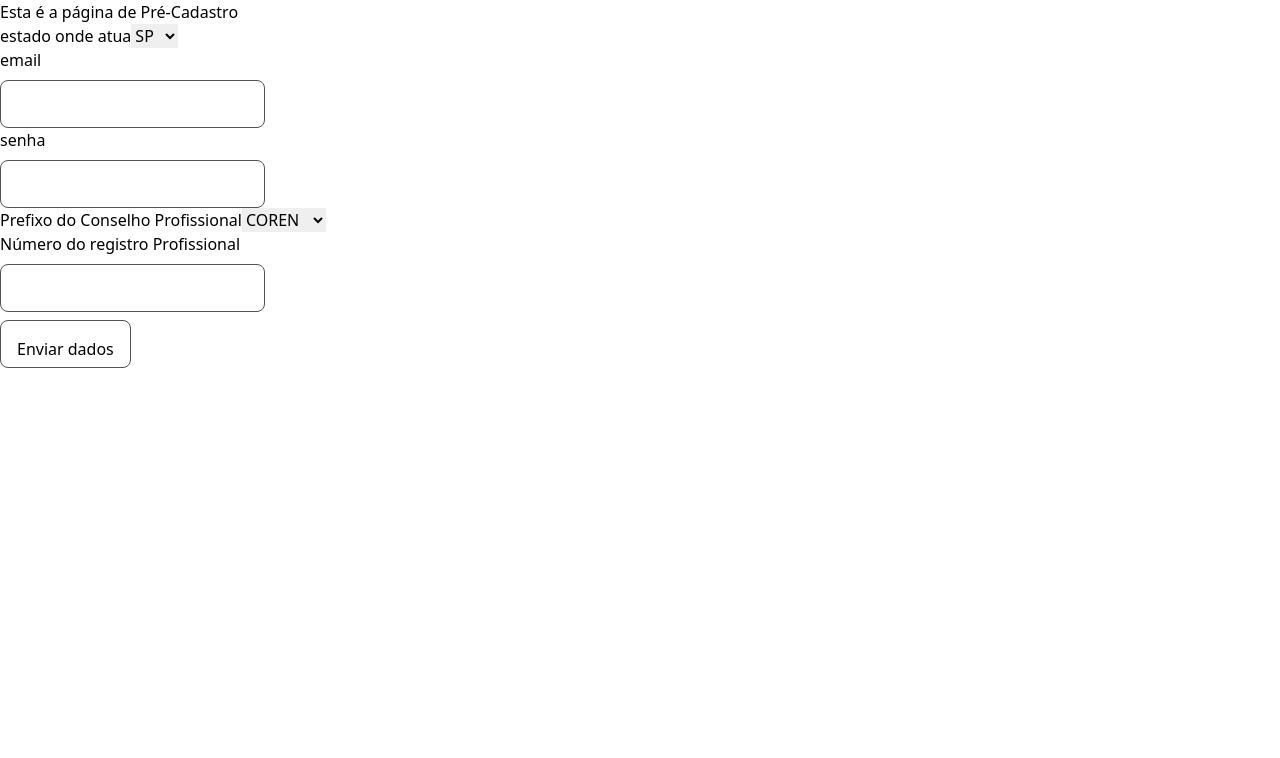
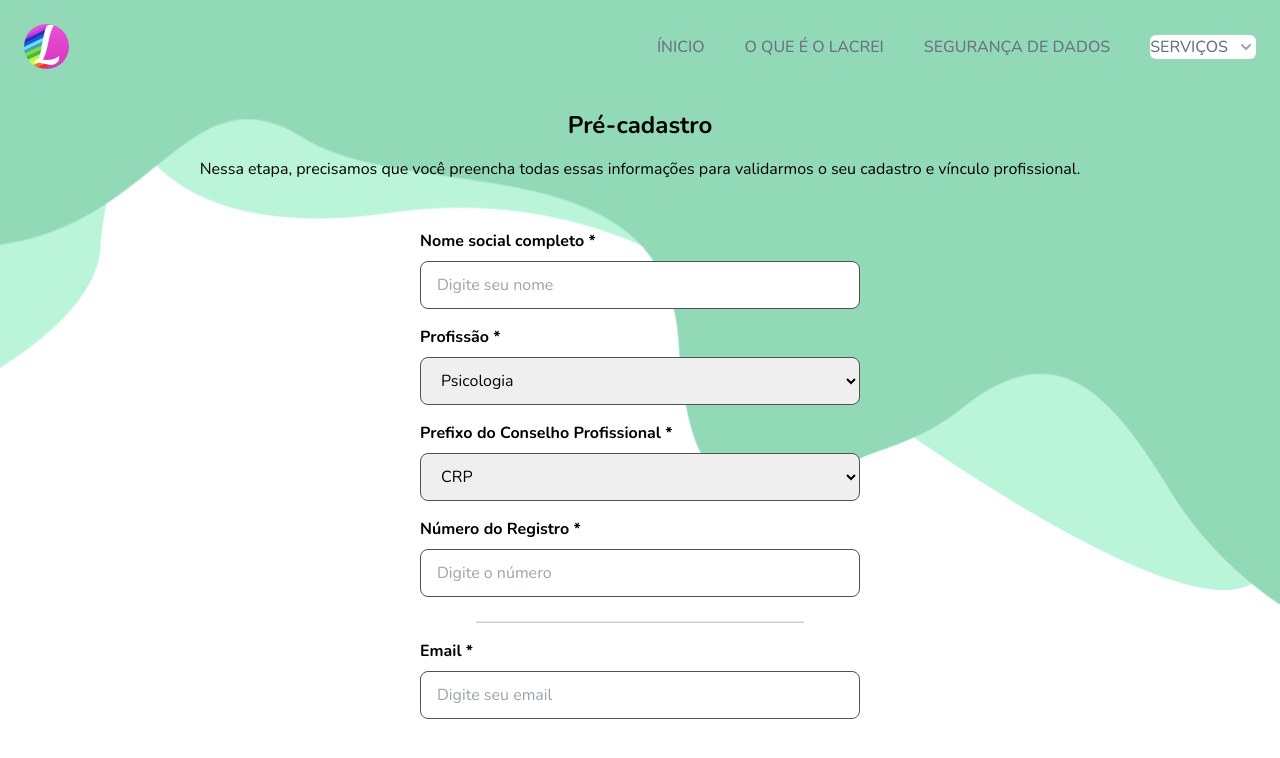
Before and after one commit to FelixMembrive/desafio-gama-lacrou-gr3, a React (Vite) app: page /signup in a window 1280 px wide. Shown: the top 758 px of the page. Built offline with nearby package versions, Linux system fonts and the light colour scheme.

Commit message:
esboço da página de pré-cadastro

```diff
--- a/src/components/Button/index.tsx
+++ b/src/components/Button/index.tsx
@@ -4,12 +4,12 @@ interface IButtonProps {
     to: string;
     text: string;
     className?: string;
-    onPress?: VoidFunction;
+    onPress?: any;
 }
 
 export default function Login(props: IButtonProps) {
     return (
-        <div className={"h-12 rounded-lg flex items-center justify-center px-8 shadow-2xl " + props.className}>
+        <div className={"h-12 rounded-lg flex items-center justify-center px-8 drop-shadow-[0px_1px_6px_rgba(0,0,0,0.4)] " + props.className}>
         <Link to={props.to} onClick={props.onPress}>
             <span>{props.text}</span>
         </Link>
--- a/src/components/Modal/index.tsx
+++ b/src/components/Modal/index.tsx
@@ -15,7 +15,7 @@ export default function Modal(props: IModalProps) {
     <>
       <div
         className={
-          "h-12 rounded-lg flex items-center justify-center px-8 shadow-2xl " +
+          "h-12 rounded-lg flex items-center justify-center px-8 drop-shadow-[0px_1px_6px_rgba(0,0,0,0.4)] " +
           props.buttonStyle
         }
         onClick={() => setShowModal(true)}
@@ -38,7 +38,7 @@ export default function Modal(props: IModalProps) {
                         <CloseCircle color={"#00000"} />
                       </span>
                     </button>
-                  <h3 className="text-2xl font-semibold self-center">{props.title}</h3>
+                  <h3 className="text-2xl font-semibold self-center text-center ">{props.title}</h3>
                 </div>
                 {/*body*/}
                   {props.children}
--- a/src/components/WaitingListModal/index.tsx
+++ b/src/components/WaitingListModal/index.tsx
@@ -1,4 +1,3 @@
-import { Link } from "react-router-dom";
 import Button from "../Button";
 import Input from "../Input";
 import Modal from "../Modal";
@@ -8,10 +7,10 @@ export default function WaitingListModal() {
   return (
     <Modal
       buttonText="outra localidade"
-      buttonStyle="border border-0.5 border-verde-lacrei text-verde-lacrei mb-11 font-bold w-[12.68rem]"
+      buttonStyle="drop-shadow-[0px_1px_6px_rgba(0,0,0,0.4)] border border-0.5 border-verde-lacrei text-verde-lacrei mb-11 font-bold w-[12.68rem] font-nunito "
     >
       <form className="flex flex-1 flex-col items-center">
-        <p className="text-center mx-7 mt-4 font-semibold text-sm">
+        <p className="text-center mx-7 mt-4 font-semibold text-sm max-w-md">
           Nesse momento, a Lacrei Saúde atua apenas no Estado de São Paulo.
           Preencha aqui suas informações para a lista de espera e, assim que a
           plataforma for implementada no seu Estado, te avisaremos dos próximos
@@ -23,7 +22,7 @@ export default function WaitingListModal() {
           labelClassName="font-bold"
           type="text"
           inputId="input-name-waiting"
-          inputClassName="min-w-[291px] p-4"
+          inputClassName="min-w-[291px] md:w-[440px] p-4"
           placeholder="Digite seu nome"
           required={true}
         />
@@ -33,7 +32,7 @@ export default function WaitingListModal() {
           labelClassName="font-bold"
           type="email"
           inputId="input-name-waiting"
-          inputClassName="min-w-[291px] p-4"
+          inputClassName="min-w-[291px] md:w-[440px] p-4"
           placeholder="Digite seu email"
           required={true}
         />
@@ -42,9 +41,9 @@ export default function WaitingListModal() {
         labelClassName="font-bold"
         labelText="Estado *"
         inputId="select-states-waiting"
-        optionValues={[1, 2]}
-        optionTexts={["estado1","estado2"]}
-        selectClassName="min-w-[291px] p-4"
+        optionValues={["AC","AL","AP", "AM", "BA","CE","DF","ES", "GO", "MA", "MT", "MS","MG", "PA", "PB", "PR","PE","PI","RJ","RN", "RS","RO","RR","SC","SE","TO"]}
+        optionTexts={["AC","AL","AP", "AM", "BA","CE","DF","ES", "GO", "MA", "MT", "MS","MG", "PA", "PB", "PR","PE","PI","RJ","RN", "RS","RO","RR","SC","SE","TO"]}
+        selectClassName="min-w-[291px] md:w-[440px] p-4"
         />
         <Input
         className="mt-4"
@@ -52,13 +51,22 @@ export default function WaitingListModal() {
           labelClassName="font-bold"
           type="text"
           inputId="input-name-waiting"
-          inputClassName="min-w-[291px] p-4"
+          inputClassName="min-w-[291px] md:w-[440px] p-4"
           placeholder="Digite sua profissão"
           required={true}
         />
-        <Button to="/signup" text="Enviar informações" className="bg-verde-lacrei text-white mb-4 font-bold self-center w-[14rem] mt-12"/>
+        <Modal
+        buttonText="Enviar informações"
+        buttonStyle="bg-verde-lacrei drop-shadow-[0px_1px_6px_rgba(0,0,0,0.4)] w-[223px] mt-12 mb-4 text-white font-[18px]"
+        title="Agradecemos seu interesse!"
+        titleStyle="self-center mb-4"
+        >
+          <p className="text-center self-center mb-6">Acreditamos que em breve poderemos crescer juntos para melhorar a assistência à nossa incrível comunidade LGBTQIAP+!</p>
+
+          <Button to="/login" onPress={document.location.reload} text="Voltar para a Lacrei!" className="bg-verde-lacrei drop-shadow-[0px_1px_6px_rgba(0,0,0,0.4)] w-[223px] text-white font-[18px] self-center mb-8"/>
+        </Modal>
       </form>
-      <a href="/login" className="self-center mb-8">Cancelar</a>
+      <a href="/login" className="self-center mb-8 text-[#ff1192]">Cancelar</a>
     </Modal>
   );
 }
--- a/src/pages/SignUp/index.tsx
+++ b/src/pages/SignUp/index.tsx
@@ -1,5 +1,10 @@
 import { useNavigate } from "react-router-dom";
+import Button from "../../components/Button";
+import FooterMobile from "../../components/Footer";
+import Header from "../../components/Header";
 import Input from "../../components/Input";
+import Modal from "../../components/Modal";
+import Select from "../../components/Select";
 
 //mostra alerta/modal/página que diz que em 24h você receberá um link levando ao cadastro
 
@@ -14,48 +19,64 @@ export default function SignUp() {
 
   return (
     <>
-      <h1>Esta é a página de Pré-Cadastro</h1>
-     <form id="signup-form" onSubmit={handleSubmit}>
-     <label htmlFor="state-select-login">estado onde atua</label>
-      <select name="state" id="state-select-login">
-        <option value="SP">SP</option>
-        <option value="BA">BA</option>
-        <option value="MG">MG</option>
-      </select>
+      <div className="flex flex-col justify-center items-center bg-upperImage bg-no-repeat bg-100-auto bg-top font-nunito">
+        <Header />
+        <h1 className="font-bold text-2xl text-center m-4">Pré-cadastro</h1>
+        <p className="text-center mx-4 mb-8">
+          Nessa etapa, precisamos que você preencha todas essas informações para
+          validarmos o seu cadastro e vínculo profissional.
+        </p>
         <Input
-        labelText="email"
-        type="email"
-        name="email"
-        inputId="email-input-signup"
+          className="mt-4"
+          labelText="Nome social completo *"
+          labelClassName="font-bold"
+          type="text"
+          inputId="input-name-waiting"
+          inputClassName="min-w-[291px] md:w-[440px] p-4"
+          placeholder="Digite seu nome"
+          required={true}
+        />
+        <Select
+          className="mt-4"
+          labelClassName="font-bold"
+          labelText="Profissão *"
+          inputId="select-states-waiting"
+          optionValues={["Psicologia", "Medicina", "Enfermagem", "Nutrição"]}
+          optionTexts={["Psicologia", "Medicina", "Enfermagem", "Nutrição"]}
+          selectClassName="min-w-[291px] md:w-[440px] p-4"
+        />
+        <Select
+          className="mt-4"
+          labelClassName="font-bold"
+          labelText="Prefixo do Conselho Profissional *"
+          inputId="select-states-waiting"
+          optionValues={["CRP | Psicologia", "CRM | Medicina", "COREN | Enfermagem"]}
+          optionTexts={["CRP", "CRM", "COREN"]}
+          selectClassName="min-w-[291px] md:w-[440px] p-4"
         />
         <Input
-        labelText="senha"
-        type="password"
-        name="password"
-        inputId="password-input-signup"
+          className="mt-4"
+          labelText="Número do Registro *"
+          labelClassName="font-bold"
+          type="text"
+          inputId="input-name-waiting"
+          inputClassName="min-w-[291px] md:w-[440px] p-4"
+          placeholder="Digite o número"
+          required={true}
         />
-      <label htmlFor="council-select-login">
-        Prefixo do Conselho Profissional
-      </label>
-      <select name="council" id="council-select-login">
-        <option value="COREN">COREN</option>
-        <option value="CREFITO">CREFITO</option>
-        <option value="CRFa">CRFa</option>
-      </select>
+        <hr className="bg-[#CFCFCF] min-w-[328px] mx-2 h-0.5 mt-6"/>
         <Input
-        labelText="Número do registro Profissional"
-        type="text"
-        name="council-number"
-        inputId="council-number-input-signup"
+          className="mt-4"
+          labelText="Email *"
+          labelClassName="font-bold"
+          type="email"
+          inputId="input-name-waiting"
+          inputClassName="min-w-[291px] md:w-[440px] p-4"
+          placeholder="Digite seu email"
+          required={true}
         />
-     </form>
-     <Input
-        form="signup-form"
-        type="submit"
-        name="submit-signup"
-        inputId="submit-signup"
-        value="Enviar dados"
-      />
+      </div>
+      <FooterMobile />
     </>
   );
 }
```
Lines whose indentation alone changed are shown as unchanged.
